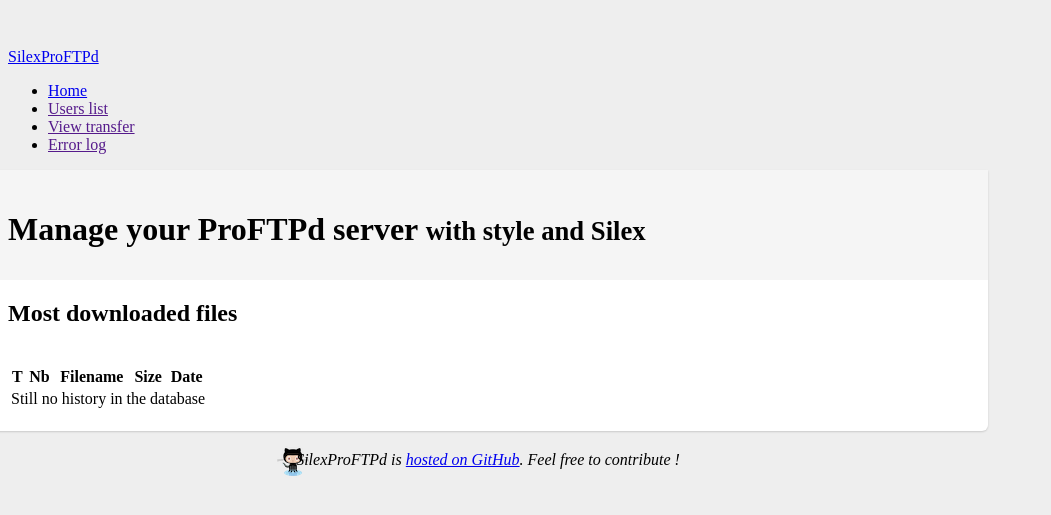
After one commit to j0k3r/SilexProFTPd, a PHP site: template views/file_most_dl.twig in a window 1280 px wide. The commit adds this page. Shown: the top 515 px of the page, without its empty margins (0-1051 px from the left). Run offline with PHP 8.4, Linux system fonts and the light colour scheme; the template is opened without the code that fills it, so the values that code supplies are empty; some libraries are stand-ins or nearby versions.

Commit message:
Added Most downloaded files

```diff
--- /dev/null
+++ b/views/file_most_dl.twig
@@ -0,0 +1,38 @@
+{# file_most_dl.twig #}
+{% extends 'layout.twig' %}
+{% block title %}Most downloaded files{% endblock %}
+{% block content %}
+
+  <div class="row">
+    <div class="span16">
+      <h2>Most downloaded files</h2>
+      <br/>
+
+      <table id="sort-users" class="bordered-table zebra-striped">
+        <thead>
+          <tr>
+            <th>T</th>
+            <th>Nb</th>
+            <th>Filename</th>
+            <th>Size</th>
+            <th>Date</th>
+          </tr>
+        </thead>
+        <tbody>
+        {% for file in files %}
+          <tr>
+            <td>{% if file.transfertype == 'STOR' %} <img src="/assets/images/up.png" title="STOR" /> {% else %} <img src="/assets/images/down.png" title="RETR" /> {% endif %}</td>
+            <td>{{ file.historycount }}</td>
+            <td>{{ file.filename }}</td>
+            <td>{{ file.transfersize|byte2size }}</td>
+            <td>{{ file.maxdate }}</td>
+          </tr>
+        {% else %}
+          <tr><td colspan="7">Still no history in the database</td></tr>
+        {% endfor %}
+        </tbody>
+      </table>
+
+    </div>
+  </div>
+{% endblock %}
--- a/views/file_transfer.twig
+++ b/views/file_transfer.twig
@@ -27,7 +27,7 @@
         <tbody>
         {% for history in file_histories %}
           <tr>
-            <td>{% if history.transfertype == 'STOR' %} <img src="/assets/images/up.png" /> {% else %} <img src="/assets/images/down.png" /> {% endif %}</td>
+            <td>{% if history.transfertype == 'STOR' %} <img src="/assets/images/up.png" title="STOR" /> {% else %} <img src="/assets/images/down.png" title="RETR" /> {% endif %}</td>
             <td><a href="{{ app.url_generator.generate('user_edit', { 'id': history.user_id }) }}">{{ history.username }}</a></td>
             <td>{{ history.transferdate }}</td>
             <td>{{ history.transfersize|byte2size }}</td>
--- a/views/index.twig
+++ b/views/index.twig
@@ -51,6 +51,7 @@
 
       <h3>Quick actions</h3>
       <p><a class="btn success" href="{{ app.url_generator.generate('user_new') }}">New user</a></p>
+      <p><a class="btn info" href="{{ app.url_generator.generate('most_dl') }}">Most downloaded files</a></p>
       <p></p>
     </div>
   </div>
```
Also changed, not shown: src/application.php (+12 -0 lines).
